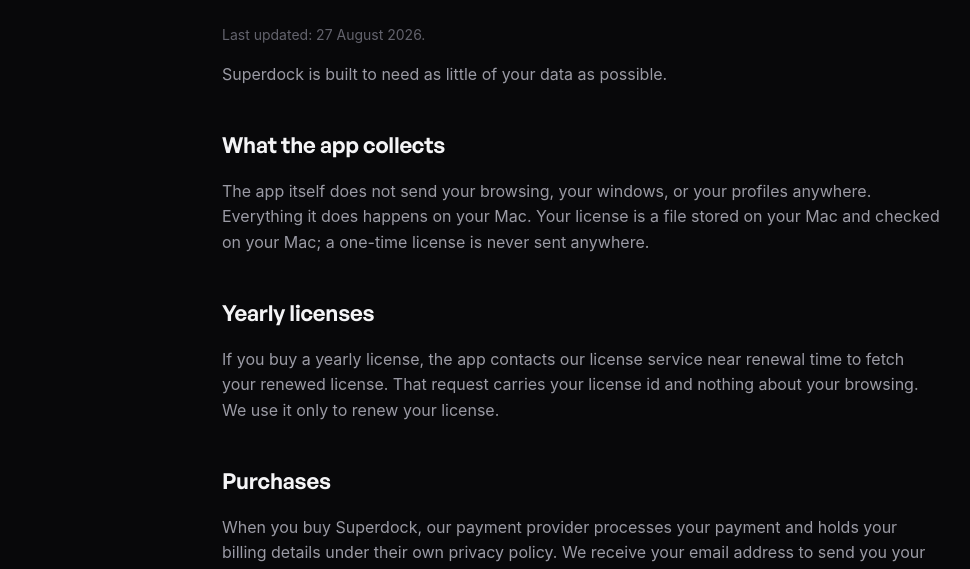
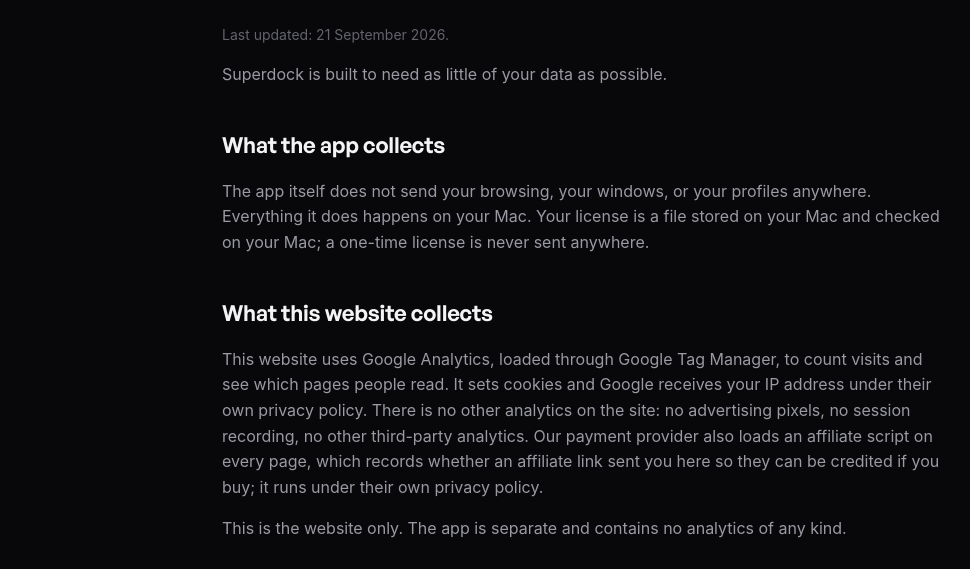
Before and after one commit to Mahadkz/superdock-site, a plain HTML site: page privacy.html in a window 1280 px wide. Shown: the part 229-798 px from the top of the page, without its empty margins (58-1028 px from the left). Drawn offline with Linux system fonts and the light colour scheme.

Commit message:
Say that the site uses Google Analytics, because it does
The privacy policy claimed "the site sets no tracking cookies" in its meta
description and JSON-LD while every page loads Google Tag Manager, and the
policy body had no website section at all. It now has one, naming Google
Analytics through GTM, the cookies it sets and the IP address Google receives.

It also names the Lemon Squeezy affiliate script, which loads on every page
rather than at checkout. The old wording said the payment provider's script
loads "only when you click Buy", which was not true of that script.

The app claims are unchanged and stay accurate: the app itself contains no
analytics, and the homepage list is explicitly scoped to the app.

```diff
--- a/privacy.html
+++ b/privacy.html
@@ -10,11 +10,11 @@
 <script>window.lemonSqueezyAffiliateConfig = { store: "superdock" };</script>
 <script src="https://lmsqueezy.com/affiliate.js" defer></script>
 <title>Superdock Privacy Policy: what the app and site collect</title>
-<meta property="og:type" content="website"><meta property="og:url" content="https://superdock.app/privacy.html"><meta property="og:site_name" content="Superdock"><meta property="og:title" content="Superdock Privacy Policy: what the app and site collect"><meta property="og:description" content="How Superdock handles data: the app keeps your dock layout on your Mac, the licence server stores your email and device ids, the site sets no tracking cookies."><meta property="og:image" content="https://superdock.app/assets/video/profiles-poster.jpg"><meta name="twitter:card" content="summary_large_image">
+<meta property="og:type" content="website"><meta property="og:url" content="https://superdock.app/privacy.html"><meta property="og:site_name" content="Superdock"><meta property="og:title" content="Superdock Privacy Policy: what the app and site collect"><meta property="og:description" content="How Superdock handles data: the app keeps your dock layout on your Mac, the licence server stores your email and device ids, the site uses Google Analytics and nothing else."><meta property="og:image" content="https://superdock.app/assets/video/profiles-poster.jpg"><meta name="twitter:card" content="summary_large_image">
 <link rel="canonical" href="https://superdock.app/privacy.html">
-<meta name="description" content="How Superdock handles data: the app keeps your dock layout on your Mac, the licence server stores your email and device ids, the site sets no tracking cookies.">
+<meta name="description" content="How Superdock handles data: the app keeps your dock layout on your Mac, the licence server stores your email and device ids, the site uses Google Analytics and nothing else.">
 <link rel="stylesheet" href="assets/style.css">
-<script type="application/ld+json">{"@context": "https://schema.org", "@graph": [{"@type": "WebPage", "@id": "https://superdock.app/privacy.html", "url": "https://superdock.app/privacy.html", "name": "Privacy Policy", "description": "How Superdock handles your data: the app stores your dock layout on your Mac, the licence server keeps your email and device ids for activation, and the site sets no tracking cookies.", "isPartOf": {"@id": "https://superdock.app/#site"}, "about": {"@id": "https://superdock.app/#app"}}, {"@type": "BreadcrumbList", "itemListElement": [{"@type": "ListItem", "position": 1, "name": "Superdock", "item": "https://superdock.app/"}, {"@type": "ListItem", "position": 2, "name": "Privacy Policy", "item": "https://superdock.app/privacy.html"}]}]}</script>
+<script type="application/ld+json">{"@context": "https://schema.org", "@graph": [{"@type": "WebPage", "@id": "https://superdock.app/privacy.html", "url": "https://superdock.app/privacy.html", "name": "Privacy Policy", "description": "How Superdock handles your data: the app stores your dock layout on your Mac, the licence server keeps your email and device ids for activation, and the site uses Google Analytics and nothing else.", "isPartOf": {"@id": "https://superdock.app/#site"}, "about": {"@id": "https://superdock.app/#app"}}, {"@type": "BreadcrumbList", "itemListElement": [{"@type": "ListItem", "position": 1, "name": "Superdock", "item": "https://superdock.app/"}, {"@type": "ListItem", "position": 2, "name": "Privacy Policy", "item": "https://superdock.app/privacy.html"}]}]}</script>
 <link rel="icon" type="image/png" sizes="32x32" href="assets/mark.png">
 <link rel="icon" type="image/x-icon" href="/favicon.ico">
 <link rel="apple-touch-icon" sizes="180x180" href="assets/icon-256.png">
@@ -28,10 +28,13 @@
 <main>
 <div class="wrap doc">
 <h1>Privacy Policy</h1>
-<p class="muted">Last updated: 27 August 2026.</p>
+<p class="muted">Last updated: 21 September 2026.</p>
 <p>Superdock is built to need as little of your data as possible.</p>
 <h2>What the app collects</h2>
 <p>The app itself does not send your browsing, your windows, or your profiles anywhere. Everything it does happens on your Mac. Your license is a file stored on your Mac and checked on your Mac; a one-time license is never sent anywhere.</p>
+<h2>What this website collects</h2>
+<p>This website uses Google Analytics, loaded through Google Tag Manager, to count visits and see which pages people read. It sets cookies and Google receives your IP address under their own privacy policy. There is no other analytics on the site: no advertising pixels, no session recording, no other third-party analytics. Our payment provider also loads an affiliate script on every page, which records whether an affiliate link sent you here so they can be credited if you buy; it runs under their own privacy policy.</p>
+<p>This is the website only. The app is separate and contains no analytics of any kind.</p>
 <h2>Yearly licenses</h2>
 <p>If you buy a yearly license, the app contacts our license service near renewal time to fetch your renewed license. That request carries your license id and nothing about your browsing. We use it only to renew your license.</p>
 <h2>Purchases</h2>
```
Also changed, not shown: about.html (+2 -2 lines).
